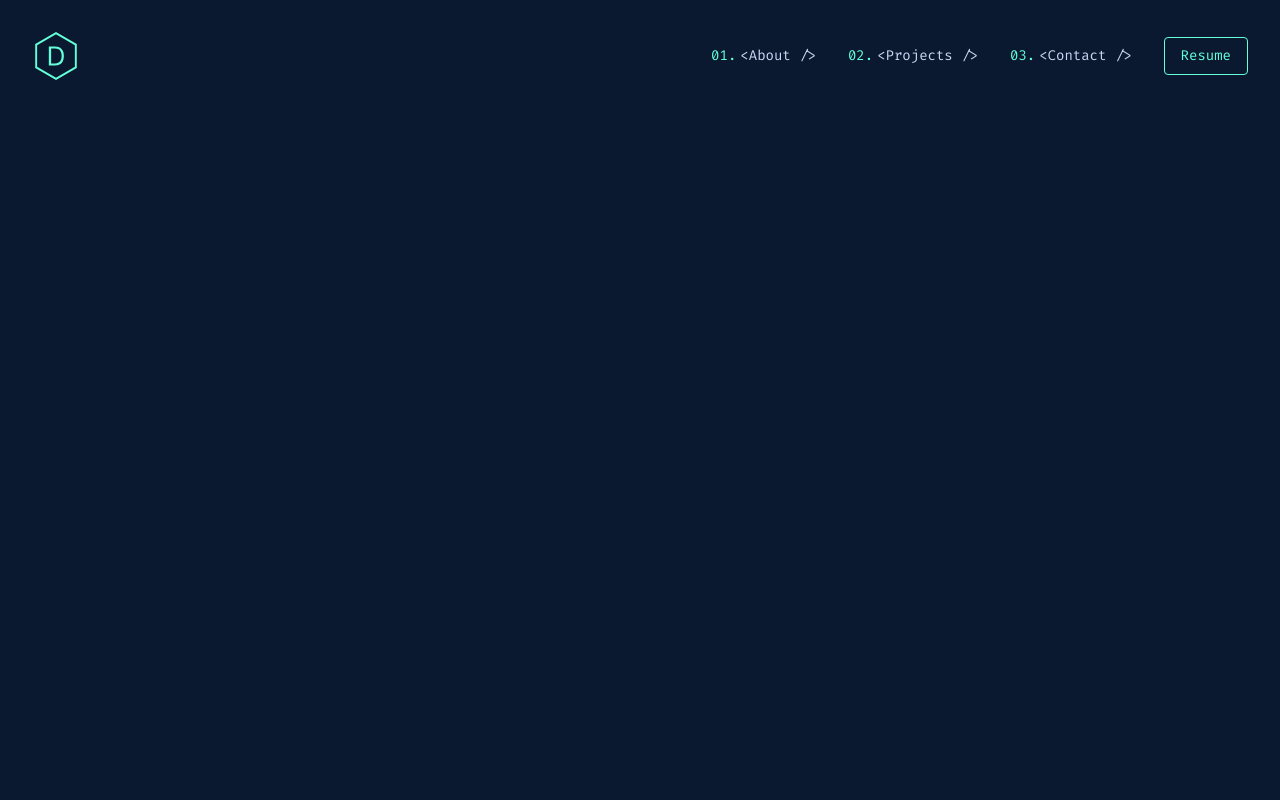
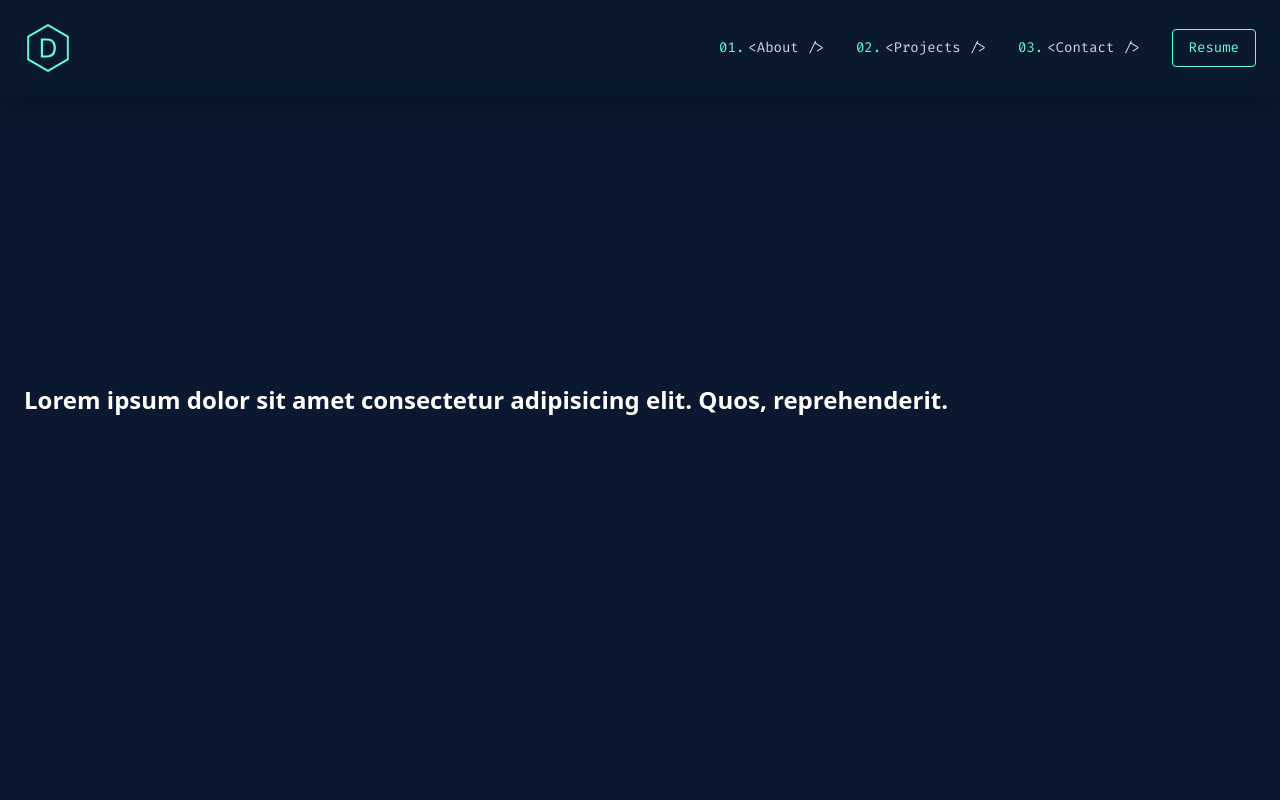
Before and after one commit to darrellrahan/personal-website, a Next.js app: page / in a window 1280 px wide. Shown: the top 800 px of the page. Built offline with nearby package versions, Linux system fonts and the light colour scheme.

Commit message:
dunno did plenty of things

```diff
--- a/app/components/Header.tsx
+++ b/app/components/Header.tsx
@@ -1,6 +1,6 @@
 "use client";
 
-import React from "react";
+import React, { useEffect, useRef } from "react";
 import { BiMenuAltRight } from "react-icons/bi";
 import { useTogglerContext } from "../context/toggler";
 import { navLink } from "../data/dry";
@@ -14,11 +14,26 @@ const firaCode = Fira_Code({
 
 function Header() {
   const { setMobileNavbar } = useTogglerContext();
+  const headerRef = useRef<HTMLElement>(null);
+
+  useEffect(() => {
+    const onPageScroll = () => {
+      headerRef.current!.style.padding =
+        window.pageYOffset > 20 ? "0.75rem 1.5rem" : "1.5rem";
+    };
+    window.addEventListener("scroll", onPageScroll);
+
+    return () => {
+      window.removeEventListener("scroll", onPageScroll);
+    };
+  }, []);
 
   return (
     <section id="header">
       <header
-        className={`flex items-center justify-between ${firaCode.className}`}
+        className={`p-6 fixed inset-x-0 top-0 z-20 bg-[#0a192f99] shadow-[0_10px_30px_-10px_rgba(2,12,27,0.7)] flex items-center justify-between duration-300 ease-linear ${firaCode.className}`}
+        style={{ backdropFilter: "blur(10px)" }}
+        ref={headerRef}
       >
         <a href="/" className="z-50">
           <img src="/assets/logo-light.svg" alt="logo" className="w-12" />
--- /dev/null
+++ b/app/components/Hero.tsx
@@ -0,0 +1,16 @@
+import React from "react";
+
+function Hero() {
+  return (
+    <section id="hero">
+      <div className="h-screen flex items-center p-6">
+        <h1 className="text-white font-bold text-2xl">
+          Lorem ipsum dolor sit amet consectetur adipisicing elit. Quos,
+          reprehenderit.
+        </h1>
+      </div>
+    </section>
+  );
+}
+
+export default Hero;
--- a/app/components/MobileNavbar.tsx
+++ b/app/components/MobileNavbar.tsx
@@ -18,7 +18,7 @@ function MobileNavbar() {
   return (
     <section id="mobile-navbar">
       <div
-        className={`fixed z-10 bg-[#0a192f]/70 inset-y-0 right-0 duration-300 ease-linear ${
+        className={`fixed z-30 bg-[#0a192f]/70 inset-y-0 right-0 duration-300 ease-linear ${
           mobileNavbar ? "left-0" : "left-[150%]"
         } ${firaCode.className}`}
       >
@@ -26,10 +26,10 @@ function MobileNavbar() {
           onClick={() => setMobileNavbar(false)}
           className="absolute inset-y-0 left-0 right-[17.395rem] z-20"
         ></div>
-        <div className="absolute inset-y-0 right-0 left-[7.35rem] bg-[#112240] z-20 flex items-center justify-center">
+        <div className="absolute inset-y-0 right-0 left-[6.5rem] bg-[#112240] z-30 flex items-center justify-center">
           <button
             onClick={() => setMobileNavbar(false)}
-            className="absolute top-8 right-6"
+            className="absolute top-6 right-6"
           >
             <IoCloseOutline color="#64ffda" fontSize="2.75rem" />
           </button>
--- a/app/page.tsx
+++ b/app/page.tsx
@@ -2,6 +2,7 @@
 
 import React, { useEffect, useRef } from "react";
 import Header from "./components/Header";
+import Hero from "./components/Hero";
 import MobileNavbar from "./components/MobileNavbar";
 import { useTogglerContext } from "./context/toggler";
 
@@ -14,10 +15,13 @@ export default function Home() {
   }, [mobileNavbar]);
 
   return (
-    <main className="p-8">
+    <main>
       <Header />
       <MobileNavbar />
-      <div ref={blurContentRef}></div>
+      <div ref={blurContentRef}>
+        <Hero />
+        <Hero />
+      </div>
     </main>
   );
 }
```
